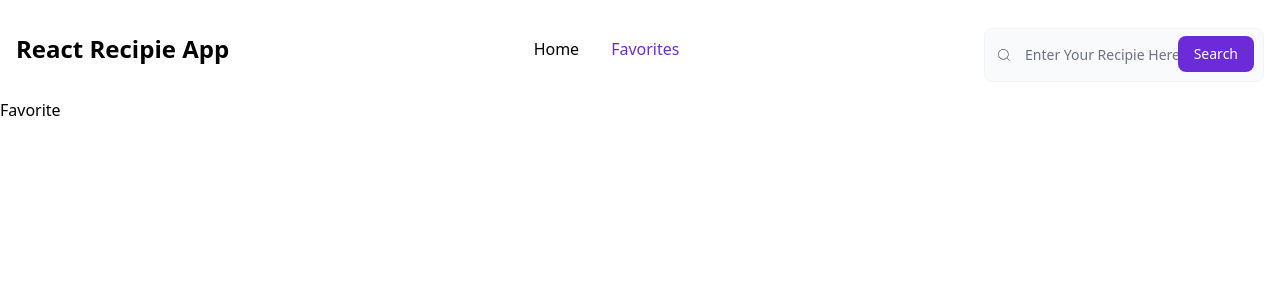
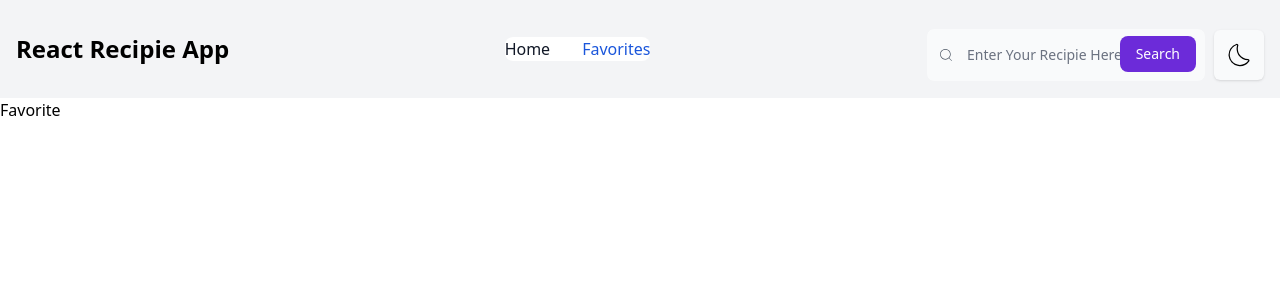
Before and after one commit to WebCoders1122/react-recipie-app, a React (Vite) app: page /favorites in a window 1280 px wide. Shown: the top 300 px of the page. Built offline with nearby package versions, Linux system fonts and the light colour scheme.

Commit message:
darkMode toggler added

```diff
--- a/index.html
+++ b/index.html
@@ -6,7 +6,7 @@
     <meta name="viewport" content="width=device-width, initial-scale=1.0" />
     <title>Vite App</title>
   </head>
-  <body>
+  <body class="dark:bg-gray-800">
     <div id="root"></div>
     <script type="module" src="/src/main.jsx"></script>
   </body>
--- a/src/components/Navbar.jsx
+++ b/src/components/Navbar.jsx
@@ -2,11 +2,14 @@ import React, { useEffect, useState } from "react";
 import { AiOutlineClose, AiOutlineMenu } from "react-icons/ai";
 import SearchWithButton from "./Reusable Components/SearchWithButton";
 import { NavLink } from "react-router-dom";
-import { useSelector } from "react-redux";
+import { useDispatch, useSelector } from "react-redux";
 import "flowbite";
 import { initFlowbite } from "flowbite";
+import { CiDark, CiLight } from "react-icons/ci";
+import { setDarkMode } from "../features/Recipie/recipieSlice";
 
 const Navbar = () => {
+  const dispatch = useDispatch();
   //to expand or collaps mobile menu
   const [expand, setExpand] = useState(false);
   const handleExpand = () => {
@@ -22,15 +25,16 @@ const Navbar = () => {
       ? document.documentElement.classList.add("dark")
       : document.documentElement.classList.remove("dark");
   };
-
+  console.log(darkMode);
   useEffect(() => {
     initFlowbite();
-  }, []);
+    handleDarkMode();
+  }, [darkMode]);
 
   return (
     // main container of recipie app
     <div>
-      <nav className='bg-white border-grey-200 dark:bg-grey-900'>
+      <nav className='bg-gray-100 border-gray-200 dark:bg-gray-900'>
         <div className='max-w-screen-xl flex flex-wrap items-center justify-between mx-auto p-4'>
           {/* logo of navbar */}
           <span className='self-center text-2xl font-semibold whitespace-nowrap dark:text-white'>
@@ -38,15 +42,36 @@ const Navbar = () => {
           </span>
           {/* search for large screens and mobile menu button */}
           <div className='flex md:order-2'>
-            <div className='relative mt-3 hidden md:block'>
+            <div className='relative mt-3 hidden md:flex md:justify-center md:items-center md:gap-2'>
               <SearchWithButton>Enter Your Recipie Here...</SearchWithButton>
+              <div className=''>
+                {/* dark mode toggler */}
+                {darkMode == true ||
+                (darkMode == null &&
+                  window.matchMedia("(prefers-color-scheme: dark)").matches) ? (
+                  <button
+                    className='text-3xl font-bold shadow bg-gray-200 dark:bg-gray-800 rounded-md p-2.5 hover:bg-gray-300 dark:hover:bg-red-700 dark:focus:ring-gray-600 dark:active:focus:ring-red-400 dark:text-white ease-linear duration-200'
+                    onClick={() => dispatch(setDarkMode(false))}>
+                    <CiLight />
+                    {/* <CiDark /> */}
+                  </button>
+                ) : (
+                  <button
+                    className='text-3xl shadow bg-gray-50 hover:bg-gray-100 rounded-md p-2.5 hover:dark:bg-gray-700 dark:text-white ease-linear duration-200'
+                    onClick={() => dispatch(setDarkMode(true))}>
+                    <CiDark />
+                    {/* <CiLight /> */}
+                  </button>
+                )}
+                {/* dark mode toggler end */}
+              </div>
             </div>
             {/* mobile navbar menu button */}
             <button
               data-collapse-toggle='navbar-search'
               type='button'
               onClick={handleExpand}
-              className='inline-flex items-center p-2 w-10 h-10 justify-center text-sm text-grey-500 rounded-lg md:hidden hover:bg-grey-100 focus:outline-none focus:ring-2 focus:ring-grey-200 dark:text-grey-400 dark:hover:bg-grey-700 dark:focus:ring-grey-600'
+              className='inline-flex items-center p-2 w-10 h-10 justify-center text-sm text-gray-500 rounded-lg md:hidden hover:bg-gray-100 focus:outline-none focus:ring-2 focus:ring-gray-200 dark:text-gray-400 dark:hover:bg-gray-700 dark:focus:ring-gray-600'
               aria-controls='navbar-search'
               aria-expanded='false'>
               <span className='sr-only'>Open main menu</span>
@@ -74,16 +99,16 @@ const Navbar = () => {
             <div className='relative mt-3 md:hidden'>
               <SearchWithButton>Search Your Recipe Here...</SearchWithButton>
             </div>
-            <ul className='flex flex-col md:justify-center md:items-center justify-center font-medium p-4 md:p-0 mt-4 border border-grey-100 rounded-lg bg-grey-50 md:space-x-8 rtl:space-x-reverse md:flex-row md:mt-0 md:border-0 md:bg-white dark:bg-grey-800 md:dark:bg-grey-900 dark:border-grey-700'>
+            <ul className='flex flex-col md:justify-center md:items-center justify-center font-medium p-4 md:p-0 mt-4 border border-gray-100 rounded-lg bg-gray-50 md:space-x-8 rtl:space-x-reverse md:flex-row md:mt-0 md:border-0 md:bg-white dark:bg-gray-800 md:dark:bg-gray-900 dark:border-gray-700'>
               <li>
                 <NavLink
                   to='/'
                   className={(isActive) => {
-                    return `block py-2 px-3  rounded hover:bg-grey-100 md:hover:bg-transparent md:border-0 md:hover:text-purple-700 md:p-0 ${
+                    return `block py-2 px-3  rounded hover:bg-gray-100 md:hover:bg-transparent md:border-0 md:hover:text-blue-700 md:p-0 ${
                       isActive.isActive
-                        ? "text-purple-700 dark:text-red-500"
-                        : "text-grey-900 dark:text-white"
-                    } md:dark:hover:text-red-500 dark:hover:bg-grey-700 dark:hover:text-white md:dark:hover:bg-transparent`;
+                        ? "text-blue-700 dark:text-red-500"
+                        : "text-gray-900 dark:text-white"
+                    } md:dark:hover:text-red-500 dark:hover:bg-gray-700 dark:hover:text-white md:dark:hover:bg-transparent`;
                   }}
                   aria-current='page'>
                   Home
@@ -92,11 +117,11 @@ const Navbar = () => {
               <NavLink
                 to='favorites'
                 className={(isActive) => {
-                  return `block py-2 px-3  rounded hover:bg-grey-100 md:hover:bg-transparent md:border-0 md:hover:text-purple-700 md:p-0 ${
+                  return `block py-2 px-3  rounded hover:bg-gray-100 md:hover:bg-transparent md:border-0 md:hover:text-blue-700 md:p-0 ${
                     isActive.isActive
-                      ? "text-purple-700 dark:text-red-500"
-                      : "text-grey-900 dark:text-white"
-                  } md:dark:hover:text-red-500 dark:hover:bg-grey-700 dark:hover:text-white md:dark:hover:bg-transparent`;
+                      ? "text-blue-700 dark:text-red-500"
+                      : "text-gray-900 dark:text-white"
+                  } md:dark:hover:text-red-500 dark:hover:bg-gray-700 dark:hover:text-white md:dark:hover:bg-transparent`;
                 }}
                 aria-current='page'>
                 Favorites
--- a/src/features/Recipie/recipieSlice.js
+++ b/src/features/Recipie/recipieSlice.js
@@ -19,7 +19,11 @@ export const fetchRecipiesAsync = createAsyncThunk(
 export const recipieSlice = createSlice({
   name: "recipie",
   initialState,
-  reducers: {},
+  reducers: {
+    setDarkMode: (state, action) => {
+      state.darkMode = action.payload;
+    },
+  },
   extraReducers: (builder) => {
     builder
       .addCase(fetchRecipiesAsync.pending, (state) => {
@@ -32,6 +36,6 @@ export const recipieSlice = createSlice({
   },
 });
 
-// export const { increment, decrement, incrementByAmount } = recipieSlice.actions;
+export const { setDarkMode } = recipieSlice.actions;
 
 export default recipieSlice.reducer;
```
